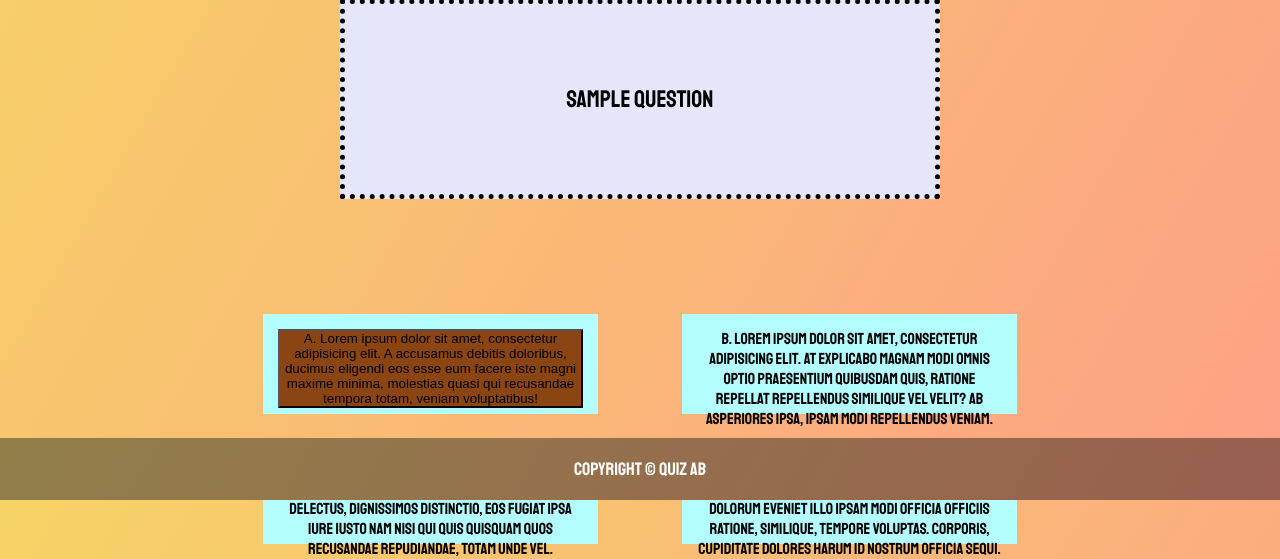
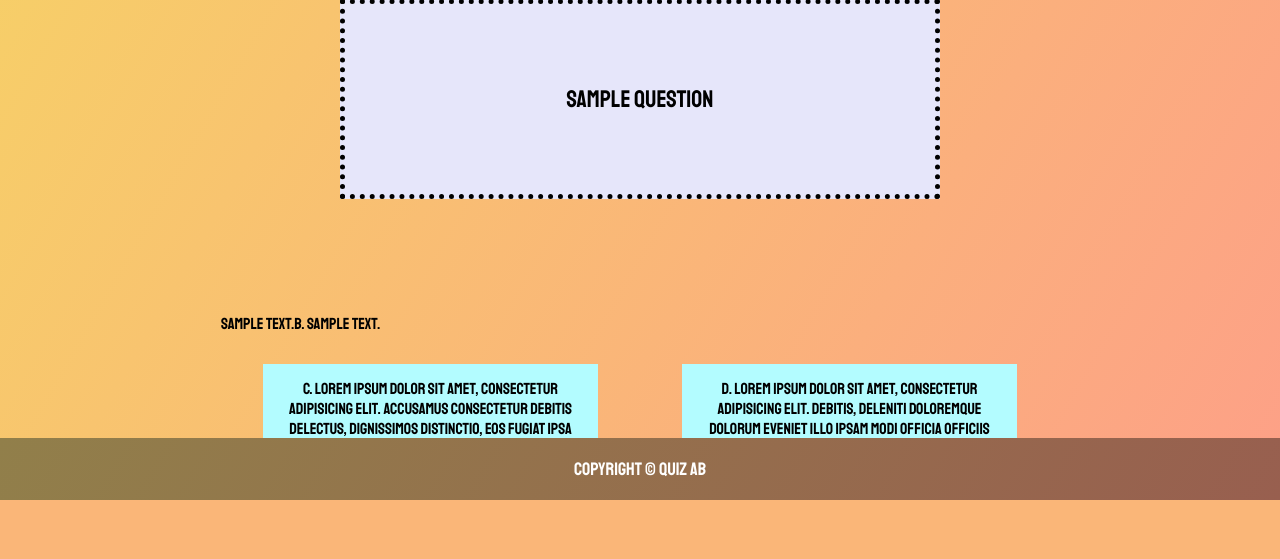
Before and after one commit to PhilipRautiainen1/Projekt-i-Webbramverk, a Flask app: template view/templates/game.html in a window 1280 px wide. Shown: the part 300-859 px from the top of the page. After the commit the page ends 800 px from the top, so only its background shows below. Run offline with Flask 2, Linux system fonts and the light colour scheme; the template is opened without the code that fills it: most values are stand-ins (such as "Sample title", 1, 10 or a date in 2020); parts of the project's set-up code (start-up, migrations or seed data) failed here and were passed over; some web fonts are replaced.

Commit message:
rollback

```diff
--- a/view/templates/game.html
+++ b/view/templates/game.html
@@ -7,12 +7,9 @@
         </div>
         <div class="answers">
             <div class="r1">
-                <div class="answer">
-                    <!--<a href="{{ url_for('game') }}">A. Lorem ipsum dolor sit amet, consectetur adipisicing elit. A accusamus debitis doloribus, ducimus eligendi eos esse eum facere iste magni maxime minima, molestias quasi qui recusandae tempora totam, veniam voluptatibus!</a>
-                    --->
-                    <button onclick="check_answer()">A. Lorem ipsum dolor sit amet, consectetur adipisicing elit. A accusamus debitis doloribus, ducimus eligendi eos esse eum facere iste magni maxime minima, molestias quasi qui recusandae tempora totam, veniam voluptatibus!</button>
-                </div>
-                <div class="answer"><a href="{{ url_for('game') }}">B. Lorem ipsum dolor sit amet, consectetur adipisicing elit. At explicabo magnam modi omnis optio praesentium quibusdam quis, ratione repellat repellendus similique vel velit? Ab asperiores ipsa, ipsam modi repellendus veniam.</a></div>
+                <div id="answer1">
+                    <a href="{{ url_for('game') }}"></a>{{ a1['answer'] }}</div>
+                <div id="answer2"><a >B. {{ a1['answer'] }}</a></div>
             </div>
             <div class="r2">
                 <div class="answer"><a href="{{ url_for('game') }}">C. Lorem ipsum dolor sit amet, consectetur adipisicing elit. Accusamus consectetur debitis delectus, dignissimos distinctio, eos fugiat ipsa iure iusto nam nisi qui quis quisquam quos recusandae repudiandae, totam unde vel.</a></div>
```
